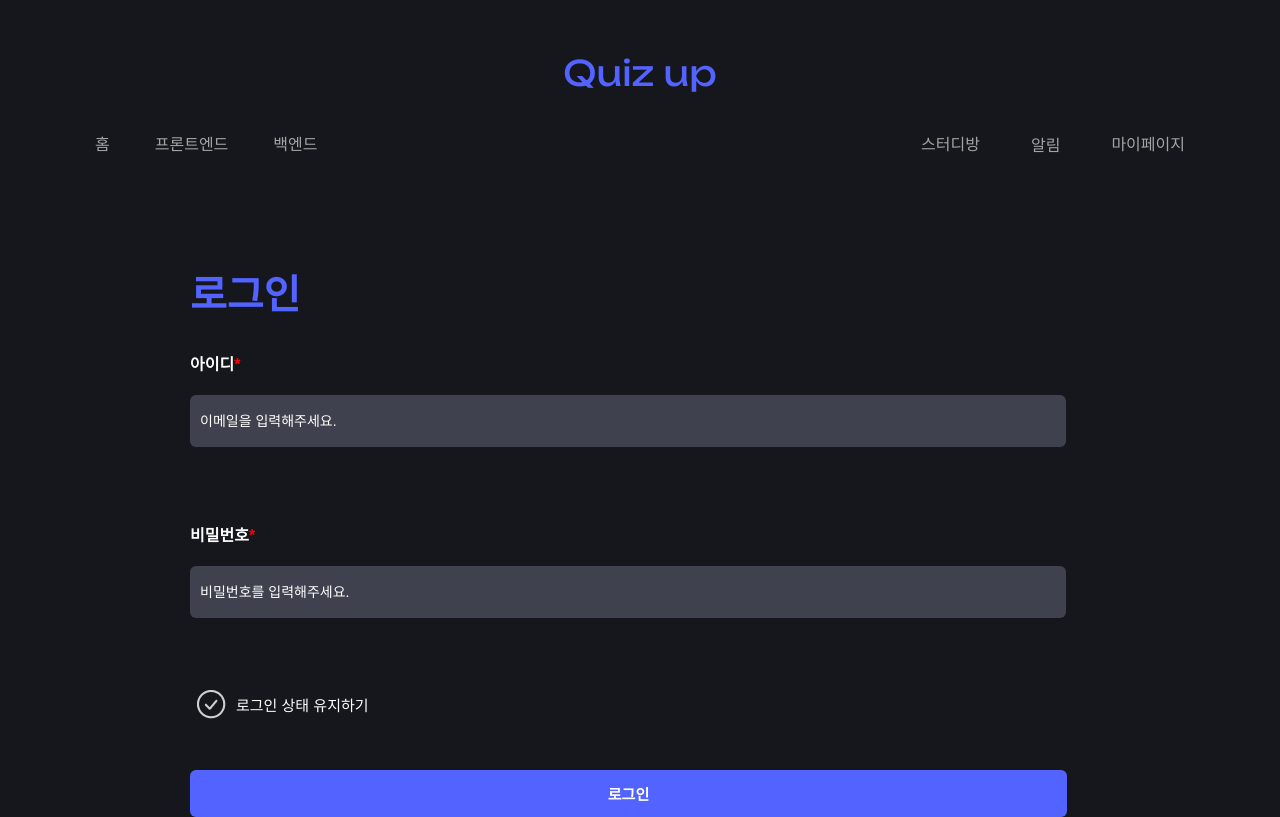
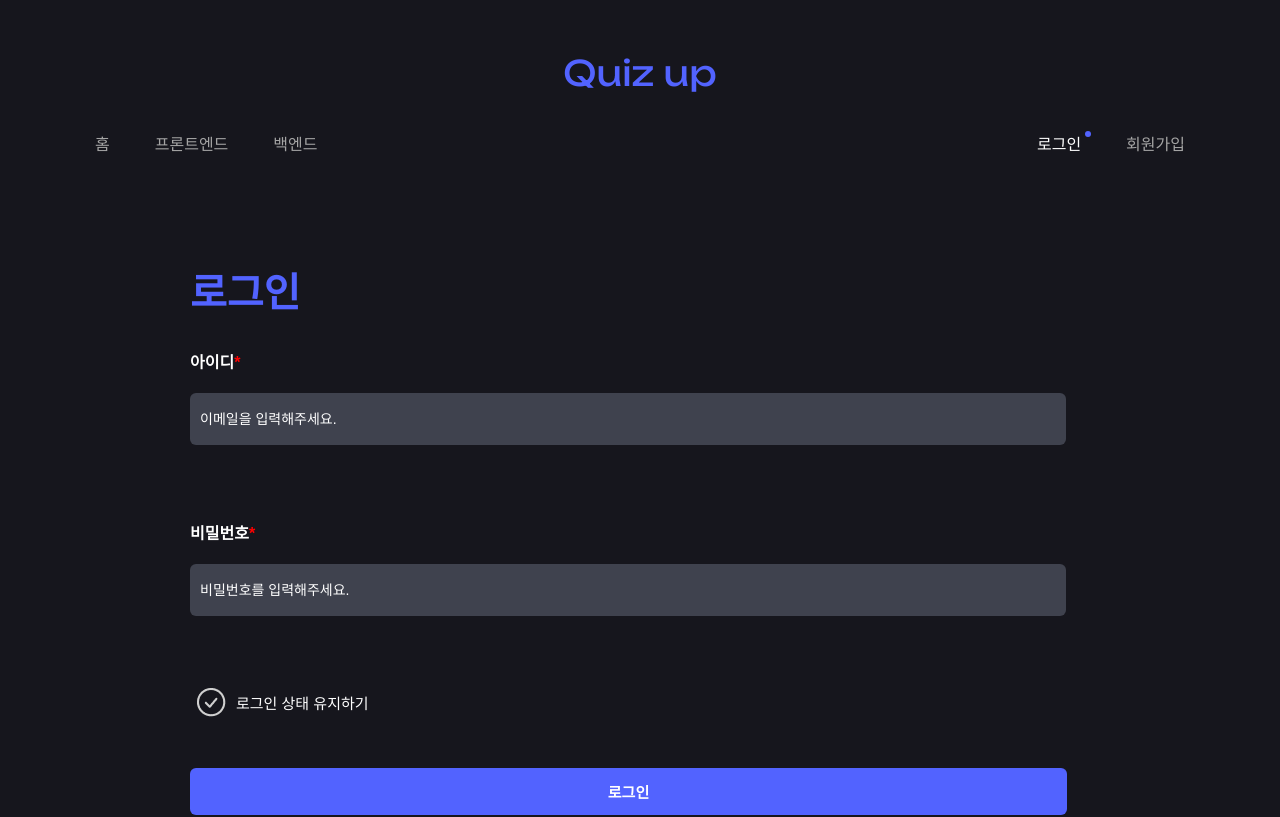
Before and after one commit to QuizUpWebProject/front, a React (Create React App) app: page /login in a window 1280 px wide. Built offline with nearby package versions, Linux system fonts and the light colour scheme.

Commit message:
feat: sessionStorage로 로그인 여부 저장 (임시) #41

```diff
--- a/src/components/login/LoginForm.jsx
+++ b/src/components/login/LoginForm.jsx
@@ -28,15 +28,22 @@ export default function LoginForm() {
           password: password,
         }
       );
-      console.log("Response:", response);
+
+      const userData = JSON.parse(response.config.data);
+      const user = userData.usermail.split("@")[0];
+      // console.log(userData.usermail.split("@")[0]);
 
       if (response.status === 200 && response.data.code === 200) {
         // 로그인 성공
+
+        sessionStorage.setItem("userEmail", user);
+        sessionStorage.setItem("isLoggedIn", true);
         navigate("/");
-      } else if (response.status === 400 && response.data.code === 400) {
+      } else if (response.status === 400) {
         // 로그인 실패
         setIsError(true);
       } else {
+        setIsError(true);
         console.error("unexpected reesponse: ", response);
       }
     } catch (error) {
--- a/src/shared/Header.jsx
+++ b/src/shared/Header.jsx
@@ -1,27 +1,55 @@
 import React from "react";
 import styled from "styled-components";
-import { NavLink } from "react-router-dom";
-import "../assets/fonts/font.css"
+import { NavLink, useNavigate } from "react-router-dom";
+import "../assets/fonts/font.css";
 
 const Header = () => {
+  const userEmail = sessionStorage.getItem("userEmail");
+  const isLoggedIn = sessionStorage.getItem("isLoggedIn") === "true";
+
+  const navigate = useNavigate();
 
   return (
     <Wrapper>
-      <Logo>Quiz up</Logo>
+      <Logo onClick={() => navigate("/")}>Quiz up</Logo>
 
       <NavContainer>
         <NavGroup>
-          <NavItem><NavLinkStyled to='/'>홈</NavLinkStyled></NavItem>
-          <NavItem><NavLinkStyled to='/front'>프론트엔드</NavLinkStyled></NavItem>
-          <NavItem><NavLinkStyled to='/back'>백엔드</NavLinkStyled></NavItem>
+          <NavItem>
+            <NavLinkStyled to="/">홈</NavLinkStyled>
+          </NavItem>
+          <NavItem>
+            <NavLinkStyled to="/front">프론트엔드</NavLinkStyled>
+          </NavItem>
+          <NavItem>
+            <NavLinkStyled to="/back">백엔드</NavLinkStyled>
+          </NavItem>
         </NavGroup>
         <NavGroup>
-          <NavItem><NavLinkStyled to='/study'>스터디방</NavLinkStyled></NavItem>
-          <NavItem isNotification><Button>알림</Button></NavItem>
-          <NavItem><NavLinkStyled to='MyPage'>마이페이지</NavLinkStyled></NavItem>
+          {isLoggedIn ? (
+            <>
+              <NavItem>
+                <NavLinkStyled to="/study">스터디방</NavLinkStyled>
+              </NavItem>
+              <NavItem isNotification>
+                <Button>알림</Button>
+              </NavItem>
+              <NavItem>
+                <NavLinkStyled to={`/${userEmail}`}>마이페이지</NavLinkStyled>
+              </NavItem>
+            </>
+          ) : (
+            <>
+              <NavItem>
+                <NavLinkStyled to="login">로그인</NavLinkStyled>
+              </NavItem>
+              <NavItem>
+                <NavLinkStyled to="register">회원가입</NavLinkStyled>
+              </NavItem>
+            </>
+          )}
         </NavGroup>
       </NavContainer>
-
     </Wrapper>
   );
 };
@@ -41,7 +69,7 @@ const Wrapper = styled.header`
 `;
 const Logo = styled.div`
   font-family: "Unbounded";
-  color: #5263FF;
+  color: #5263ff;
   font-size: 35px;
   white-space: nowrap;
   position: absolute;
@@ -72,8 +100,8 @@ const NavItem = styled.li`
 `;
 const NavLinkStyled = styled(NavLink)`
   text-decoration: none;
-  color: #A4A4A4;
-  position:relative;
+  color: #a4a4a4;
+  position: relative;
   white-space: nowrap;
 
   &:hover {
@@ -81,14 +109,14 @@ const NavLinkStyled = styled(NavLink)`
   }
 
   &.active::before {
-    content: '';
+    content: "";
     position: absolute;
     top: -10%;
     right: -10px;
     transform: translateY(-50%);
     width: 6px;
     height: 6px;
-    background-color: #5263FF;
+    background-color: #5263ff;
     border-radius: 50%;
   }
 
@@ -99,7 +127,7 @@ const NavLinkStyled = styled(NavLink)`
 const Button = styled.button`
   border: none;
   background-color: transparent;
-  color: #A4A4A4;
+  color: #a4a4a4;
   cursor: pointer;
   white-space: nowrap;
   font-size: 16px;
--- a/src/shared/Router.js
+++ b/src/shared/Router.js
@@ -33,7 +33,7 @@ const Router = () => {
         <Route path="/joinagree" element={<JoinAgree />} />
         <Route path="/joinform" element={<JoinFormP />} />
         <Route path="/joinend" element={<JoinEnd />} />
-        <Route path="/:userid" element={<User />} />
+        <Route path="/:userEmail" element={<User />} />
         <Route path="/workmake" element={<WorkMake />} />
         <Route path="/front" element={<FrontMain />} />
         <Route path="/front/:worklistid" element={<FrontWorkList />} />
```
